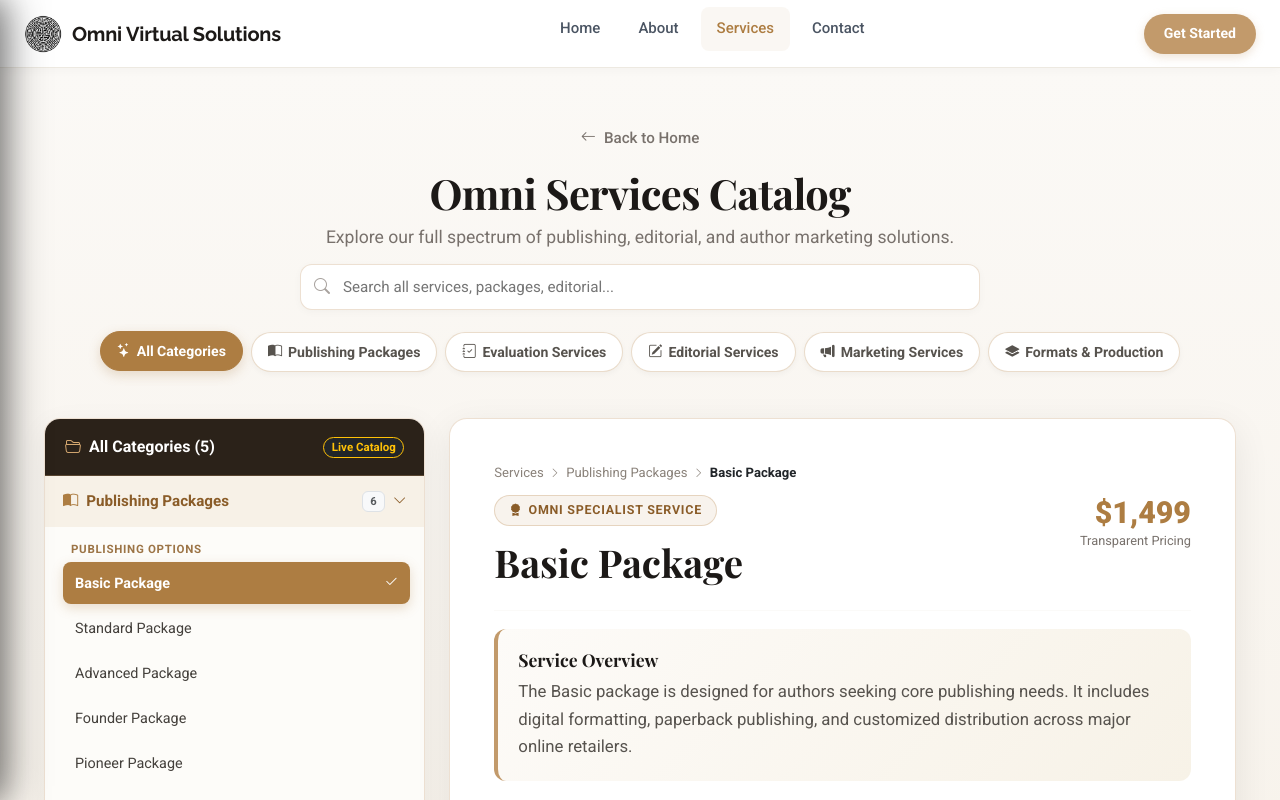
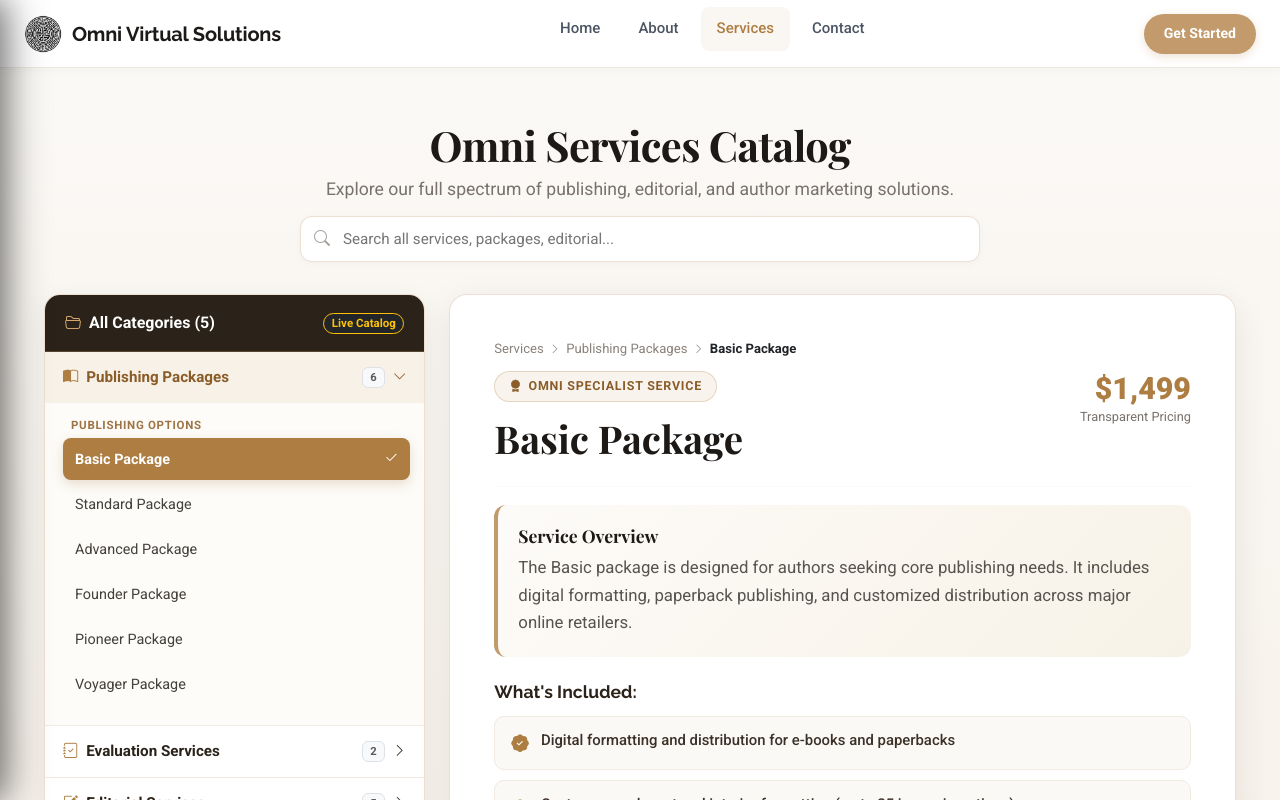
Before and after one commit to cr4zyCute/omnivirtualSolutions, a React (Vite) app in the folder frontend/: page /services in a window 1280 px wide. Shown: the top 800 px of the page. Built offline with nearby package versions, Linux system fonts and the light colour scheme; no server answers; a web font is replaced by a local one.

Commit message:
feat: add backend server, Vite configuration, and ServicesPage frontend component

```diff
--- a/frontend/src/pages/ServicesPage.jsx
+++ b/frontend/src/pages/ServicesPage.jsx
@@ -444,13 +444,6 @@ export default function ServicesPage() {
 
         {/* Top Header Bar (Centered) */}
         <div className="services-top-bar text-center">
-          <div className="d-flex justify-content-center mb-2">
-            <Link to="/" className="services-back-link">
-              <i className="bi bi-arrow-left"></i>
-              <span>Back to Home</span>
-            </Link>
-          </div>
-
           <h1 className="services-main-title text-center">Omni Services Catalog</h1>
           <p className="services-subtitle text-center mx-auto" style={{ maxWidth: '640px' }}>
             Explore our full spectrum of publishing, editorial, and author marketing solutions.
@@ -498,30 +491,6 @@ export default function ServicesPage() {
               <i className="bi bi-grid-fill"></i>
               <span>Categories</span>
             </button>
-          </div>
-
-          {/* Horizontal Category Filter Pills (Touch friendly, thumb reachable) */}
-          <div className="category-pills-bar">
-            <button
-              type="button"
-              className={`category-pill-btn ${activeCategoryTag === 'all' ? 'active' : ''}`}
-              onClick={() => setActiveCategoryTag('all')}
-            >
-              <i className="bi bi-stars"></i> All Categories
-            </button>
-            {catalog.map((cat) => (
-              <button
-                key={cat.id}
-                type="button"
-                className={`category-pill-btn ${activeCategoryTag === cat.tag ? 'active' : ''}`}
-                onClick={() => {
-                  setActiveCategoryTag(cat.tag);
-                  setExpandedCategories((prev) => ({ ...prev, [cat.tag]: true }));
-                }}
-              >
-                <i className={`bi ${cat.icon}`}></i> {cat.title}
-              </button>
-            ))}
           </div>
         </div>
 
--- a/frontend/vite.config.js
+++ b/frontend/vite.config.js
@@ -7,6 +7,10 @@ export default defineConfig({
   server: {
     port: 5173,
     proxy: {
+      '/admin': {
+        target: 'http://localhost:3000',
+        changeOrigin: true,
+      },
       '/api': {
         target: 'http://localhost:3000',
         changeOrigin: true,
```
Also changed, not shown: 1 other file (tests, documents, lock files or other folders).
